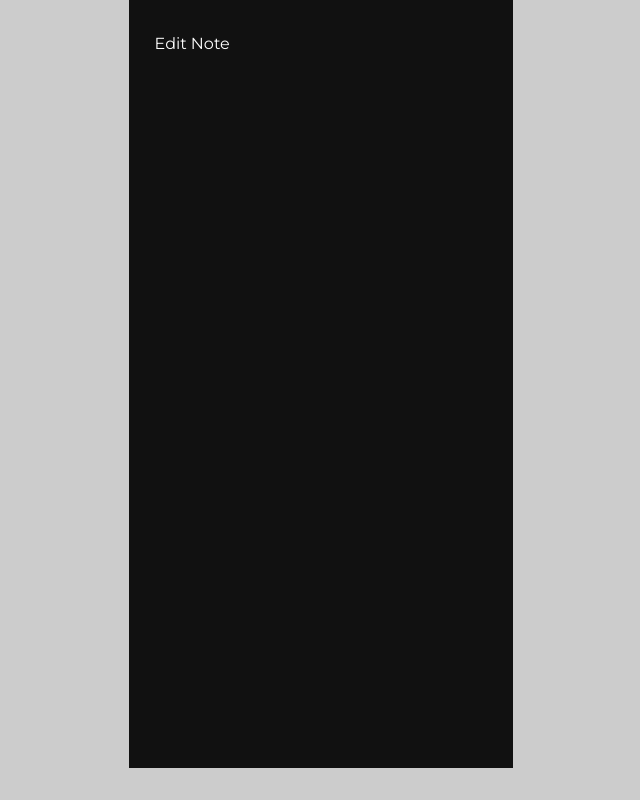
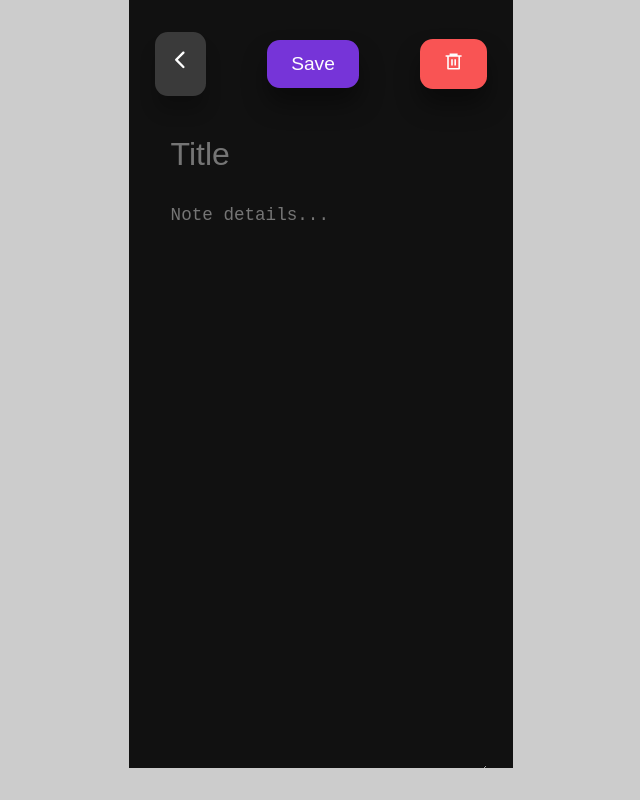
Before and after one commit to MahdiAtlas2004/notes, a React (Create React App) app: page /edit-note/1 in a window 1280 px wide. Shown: the whole page, without its empty margins (319-959 px from the left). Built offline with nearby package versions, Linux system fonts and the light colour scheme.

Commit message:
EditNote page structure added for editing previous notes

```diff
--- a/src/pages/EditNote.jsx
+++ b/src/pages/EditNote.jsx
@@ -1,11 +1,25 @@
-import React from 'react'
+import { Link } from "react-router-dom";
+import { IoIosArrowBack } from "react-icons/io";
+import { RiDeleteBin6Line } from "react-icons/ri";
 
 const EditNote = () => {
   return (
-    <div>
-      Edit Note
-    </div>
-  )
-}
+    <section>
+      <header className="create-note__header">
+        <Link to="/" className="btn">
+          <IoIosArrowBack />
+        </Link>
+        <button className="btn lg primary">Save</button>
+        <button className="btn lg danger">
+          <RiDeleteBin6Line />
+        </button>
+      </header>
+      <form className="create-note__form">
+        <input type="text" placeholder="Title" autoFocus />
+        <textarea rows="28" placeholder="Note details..."></textarea>
+      </form>
+    </section>
+  );
+};
 
-export default EditNote
+export default EditNote;
```
